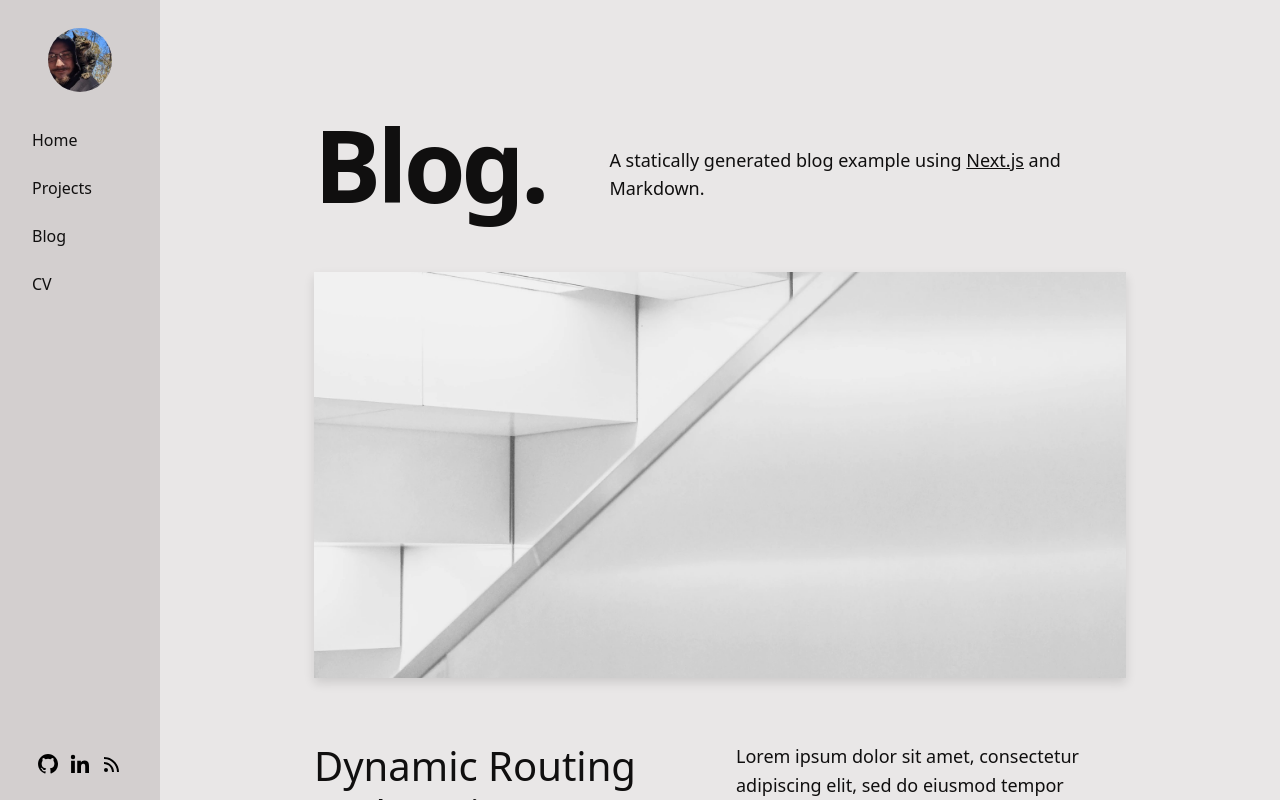
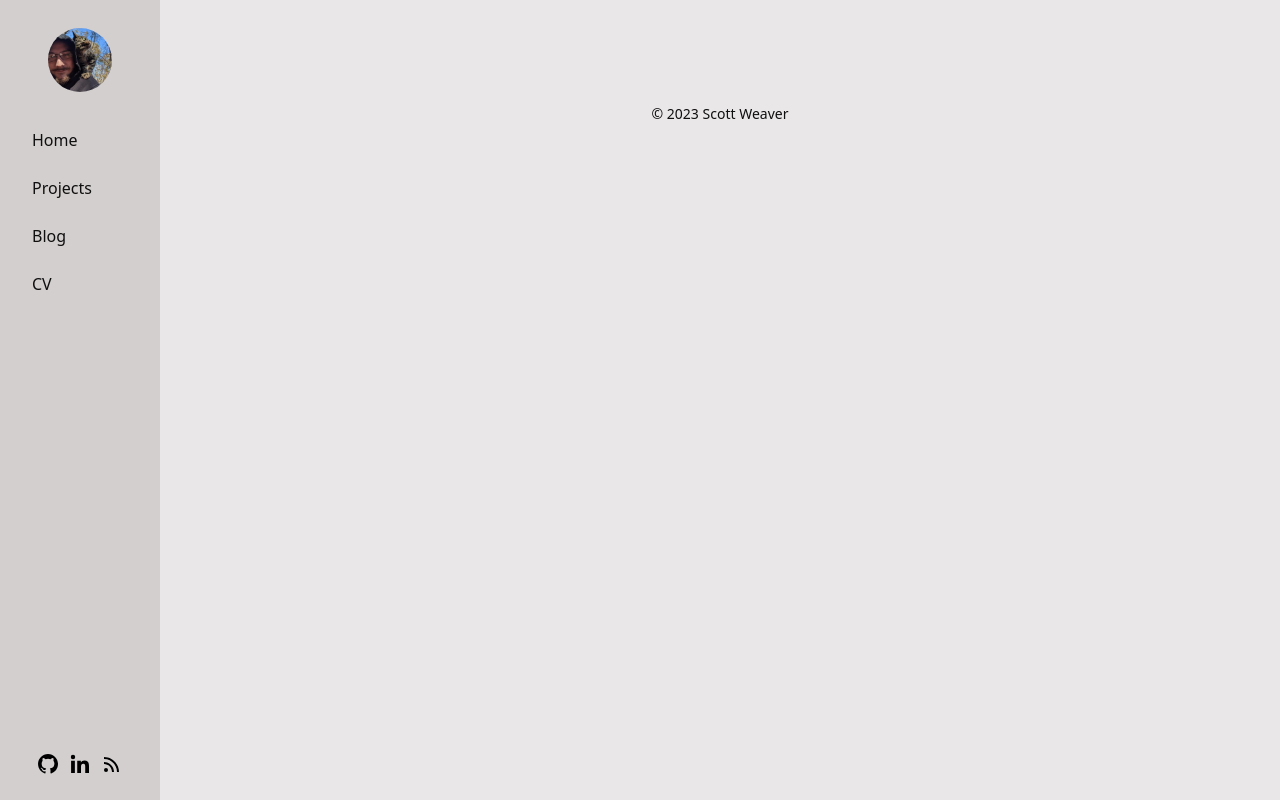
Before and after one commit to unmonk/weaverscott, a Next.js app: page / in a window 1280 px wide. Built offline with nearby package versions, Linux system fonts and the light colour scheme.

Commit message:
commented out boilerplate for initial deploy

```diff
--- a/pages/index.tsx
+++ b/pages/index.tsx
@@ -24,7 +24,7 @@ export default function Index({ allPosts }: Props) {
         </Head>
         <div></div>
         <Container>
-          <Intro />
+          {/* <Intro />
           {heroPost && (
             <HeroPost
               title={heroPost.title}
@@ -35,7 +35,7 @@ export default function Index({ allPosts }: Props) {
               excerpt={heroPost.excerpt}
             />
           )}
-          {morePosts.length > 0 && <MoreStories posts={morePosts} />}
+          {morePosts.length > 0 && <MoreStories posts={morePosts} />} */}
         </Container>
       </Layout>
     </>
```
